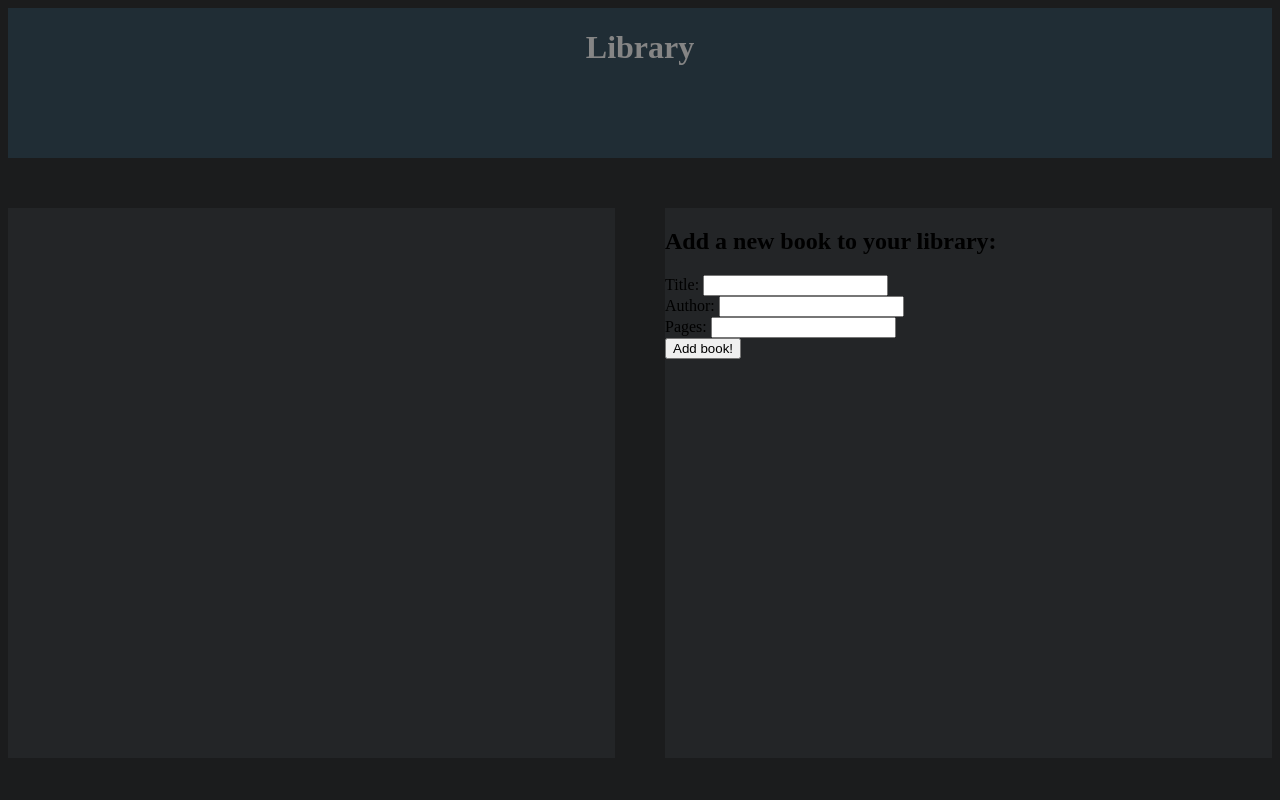
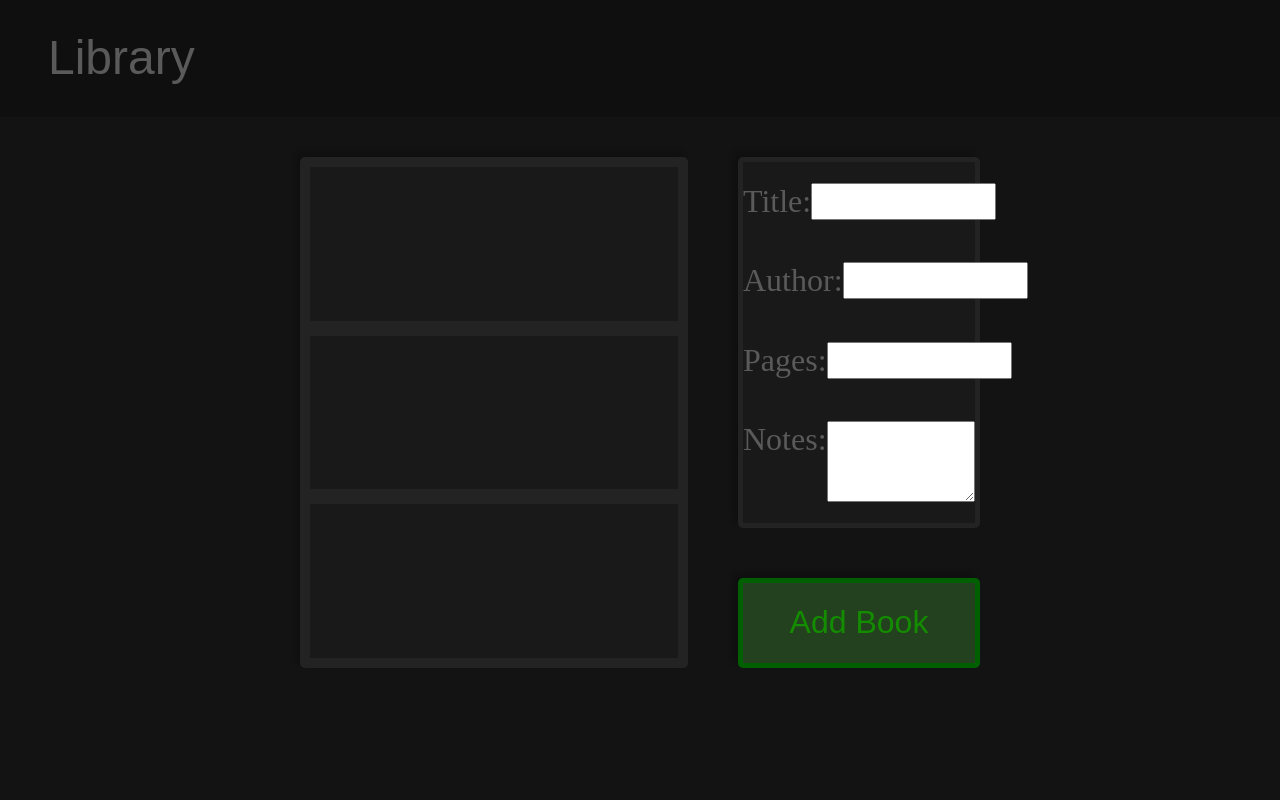
Before and after one commit to jwrounds/library, a plain HTML site: page index.html in a window 1280 px wide. Shown: the top 800 px of the page. Drawn offline with Linux system fonts and the light colour scheme.

Commit message:
refined basic layout and structure

```diff
--- a/index.html
+++ b/index.html
@@ -14,8 +14,7 @@
           <div id="shelf-2"></div>
           <div id="shelf-3"></div>
       </div>
-      <div id="new-item">
-        <h2>Add a new book to your library:</h2>
+      <div id="new-item" >
         <form action="" class="new-book" id="new-book">
           <div class="new-book">
             <label for="title">Title:</label>
@@ -30,10 +29,13 @@
             <input type="number" name="pages" id="pages">
           </div>
           <div class="new-book">
-            <button form="new-book" type="button">Add book!</button>
+            <label for="notes">Notes:</label>
+            <textarea name="notes" id="notes" rows="5" cols="20"></textarea>
           </div>
         </form>
       </div>
+
+      <button class="new-book-button" form="new-book" type="button">Add Book</button>
       <footer></footer>
     </div>
   </body>
--- a/style.css
+++ b/style.css
@@ -1,30 +1,93 @@
 html {
   box-sizing: border-box;
-  background-color: rgb(27, 28, 29);
 }
 *, *::before, *::after {
   box-sizing: inherit;
 }
 
+body {
+  background-color: #131313;
+}
+
 .wrapper {
+
+  height: 100vh;
   display: grid;
   margin: 0 auto;
-  grid-template-columns: 1fr 1fr;
-  grid-auto-rows: minmax(150px, auto);
+  grid-template-columns: repeat(9, 1fr);
+  grid-template-rows: repeat(6, 1fr);
   grid-gap: 50px;
+  justify-content: center;
 }
 
 h1 {
-  color: rgb(133, 133, 133);
-  text-align: center;
+  color: rgb(90, 90, 90);
+  text-align: left;
+  margin-left: 50px;
+  font: 3em "Fira Sans", sans-serif;
 }
 
-header, footer {
-  background-color: rgb(32, 45, 53);
+header {
+  background-color: rgb(15, 15, 15);
   grid-column: 1 / -1;
+  margin: -10px;
 }
 
 #shelves, #new-item {
-  background-color: rgb(35, 37, 39);
+  border: 5px solid rgb(35, 35, 35);
+  border-radius: 5px;
+  box-shadow: -5px -5px 5px rgba(10, 10, 10, .3);
+}
+
+#shelves {
+  background-color: rgb(35, 35, 35);
+  grid-row: 2 / 6;
+  grid-column: 3 / 6;
+
+  display: grid;
+  grid-template-columns: 1fr;
+  grid-template-rows: 1fr 1fr 1fr;
+  grid-gap: 5px;
+}
+
+#shelves > div {
+  background-color: rgb(25, 25, 25);
+  margin: 5px;
+}
+
+#new-item {
+  background-color: rgb(25, 25, 25);
   grid-row: 2 / 5;
+  grid-column: 6 / 8;
 }
+
+#new-book {
+  height: 100%;
+  display: flex;
+  flex-direction: column;
+
+  justify-content: space-around;
+}
+
+div .new-book {
+  display: flex;
+  justify-content: space-around;
+}
+
+label {
+  color: rgb(90, 90, 90);
+  vertical-align: top;
+  font-size: 2em;
+}
+
+
+.new-book-button {
+  font: 2em "Fira Sans", sans-serif;
+  color: rgb(20, 140, 0);
+  background-color: rgb(35, 65, 30);
+  border: 5px solid rgb(0, 95, 0);
+  border-radius: 5px;
+  box-shadow: -5px -5px 5px rgba(10, 10, 10, .3);
+  grid-row: 5 / 6;
+  grid-column: 6 / 8;
+}
```
